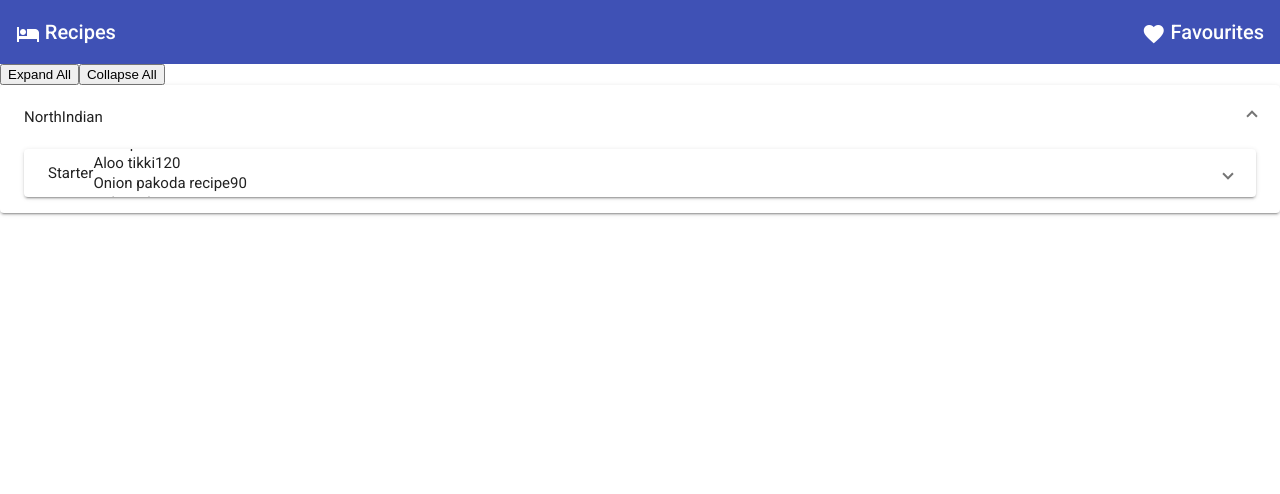
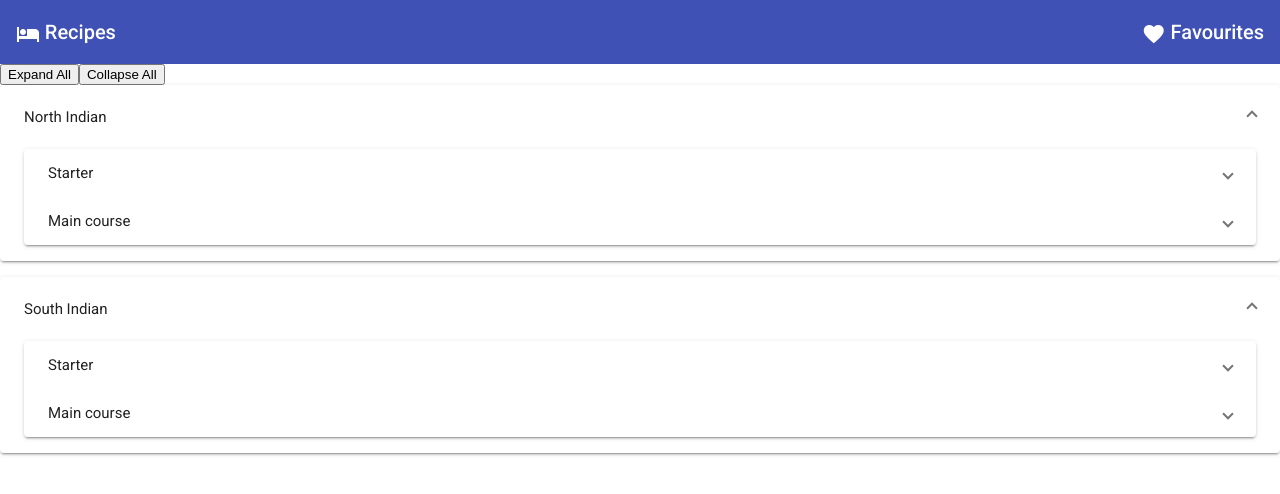
Before and after one commit to sureshkathroj/recipes, an Angular app: page / in a window 1280 px wide. Both pictures are taken after a click on the button "Expand All". Shown: the top 494 px of the page. Built offline with nearby package versions, Linux system fonts and the light colour scheme; data requests are answered from the project's data file.

Commit message:
menu updated

```diff
--- a/src/app/menu/menu.component.html
+++ b/src/app/menu/menu.component.html
@@ -2,52 +2,77 @@
     <button mat-button (click)="accordion.openAll()">Expand All</button>
     <button mat-button (click)="accordion.closeAll()">Collapse All</button>
   </div>
+
   <mat-accordion class="example-headers-align" multi>
     <mat-expansion-panel *ngFor="let item of menuItems">
       <mat-expansion-panel-header>
         <mat-panel-title>
-            NorthIndian
+          North Indian
         </mat-panel-title>
 
       </mat-expansion-panel-header>
-
       <mat-expansion-panel>
         <mat-expansion-panel-header>
           <mat-panel-title>
             Starter
+          </mat-panel-title>
+
+        </mat-expansion-panel-header>
         <div *ngFor="let product of item.NorthIndian">
             <div *ngFor="let ind of product.starter">
               <span>{{ind.dishName}}</span>
             <span>{{ind.price}}</span>
             </div>
           </div>
-
+          <mat-expansion-panel-header>
+            <mat-panel-title>
+              Main course
             </mat-panel-title>
 
           </mat-expansion-panel-header>
-
-           <!-- item -->
-           <mat-panel-title>
-               Main Course
           <div *ngFor="let product of item.NorthIndian">
               <div *ngFor="let ind of product.mainCource">
                 <span>{{ind.dishName}}</span>
               <span>{{ind.price}}</span>
               </div>
             </div>
-        </mat-panel-title>
     </mat-expansion-panel>
   </mat-expansion-panel>
-
-
-    <!-- <mat-expansion-panel>
+  <mat-expansion-panel *ngFor="let item of menuItems">
     <mat-expansion-panel-header>
       <mat-panel-title>
         South Indian
       </mat-panel-title>
 
     </mat-expansion-panel-header>
+    <mat-expansion-panel>
+      <mat-expansion-panel-header>
+        <mat-panel-title>
+          Starter
+        </mat-panel-title>
 
-     starter
-    </mat-expansion-panel> -->
+      </mat-expansion-panel-header>
+      <div *ngFor="let product of item.SouthIndian">
+          <div *ngFor="let ind of product.starter">
+            <span>{{ind.dishName}}</span>
+          <span>{{ind.price}}</span>
+          </div>
+        </div>
+        <mat-expansion-panel-header>
+            <mat-panel-title>
+              Main course
+            </mat-panel-title>
+
+          </mat-expansion-panel-header>
+          <div *ngFor="let product of item.SouthIndian">
+              <div *ngFor="let ind of product.mainCource">
+                <span>{{ind.dishName}}</span>
+              <span>{{ind.price}}</span>
+              </div>
+            </div>
+  </mat-expansion-panel>
+</mat-expansion-panel>
+
+
+
   </mat-accordion>
```
Lines whose indentation alone changed are shown as unchanged.
